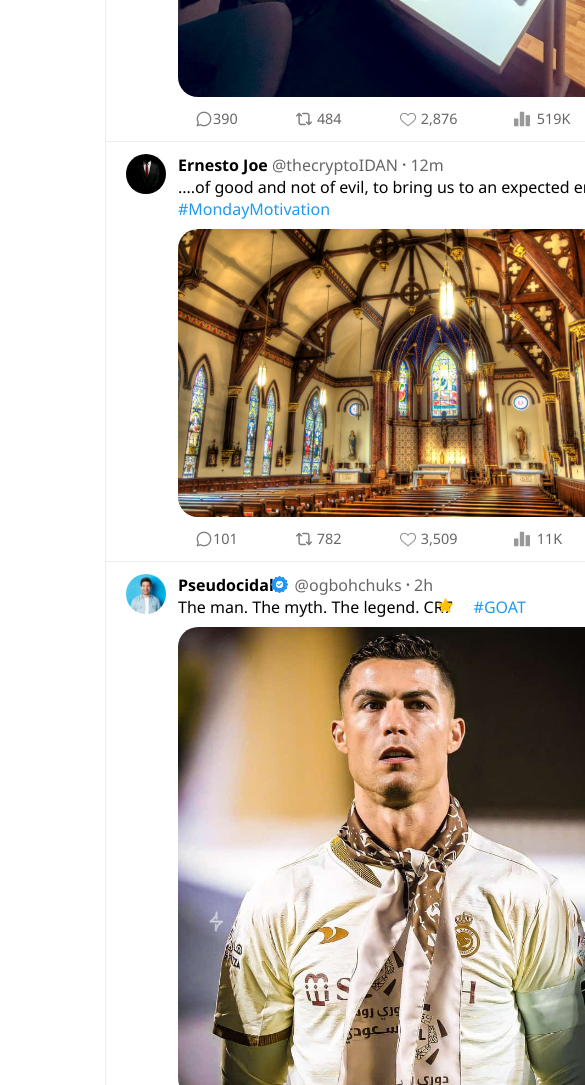
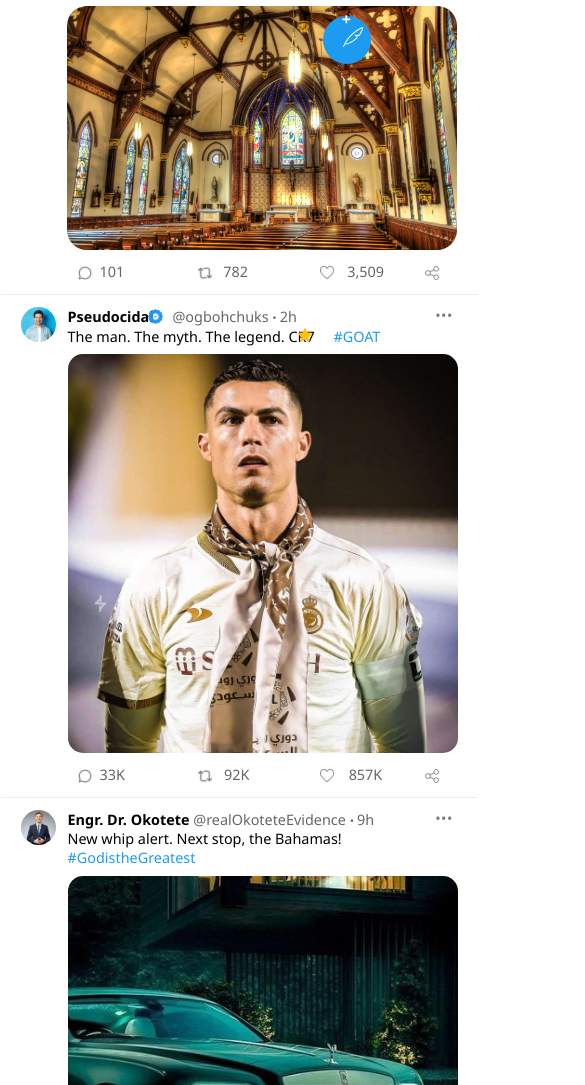
Before and after one commit to xerdin442/twitter-homepage-clone, a plain HTML site: page index.html in a window 390 px wide. Shown: the part 738-1823 px from the top of the page, 585 px wide, since content can reach past the window. Drawn offline with Linux system fonts and the light colour scheme.

Commit message:
more media queries

```diff
--- a/index.html
+++ b/index.html
@@ -35,6 +35,11 @@
 
       <div class="feed">
         <h2>Home</h2>
+
+        <div class="mobile-header">
+          <img src="images/profile-pic.jpg" alt="" class="sidebar-img" />
+          <img src="icons/twitter.png" alt="" class="mobile-header-logo" />
+        </div>
 
         <div class="feed-header">
           <h4>For you</h4>
@@ -77,11 +82,15 @@
             </p>
             <img src="images/tech-workspace.jpg" alt="" class="tweet-img2" />
 
-            <span><img src="icons/comment.png" alt="" class="comment"></span><a href="#">390</a>
-            <span><img src="icons/retweet.png" alt="" class="retweet"></span><a href="#">484</a>
-            <span><img src="icons/heart.png" alt="" class="like"></span><a href="#">2,876</a>
-            <span><img src="icons/statistics.png" alt="" class="stats"></span><a href="#">519K</a>
-            <span><img src="icons/share.png" alt="" class="share"></span>
+            <span><img src="icons/comment.png" alt="" class="comment" /></span
+            ><a href="#">390</a>
+            <span><img src="icons/retweet.png" alt="" class="retweet" /></span
+            ><a href="#">484</a>
+            <span><img src="icons/heart.png" alt="" class="like" /></span
+            ><a href="#">2,876</a>
+            <span><img src="icons/statistics.png" alt="" class="stats" /></span
+            ><a href="#" class="stats-num">519K</a>
+            <span><img src="icons/share.png" alt="" class="share" /></span>
           </div>
         </div>
 
@@ -101,11 +110,15 @@
             </p>
             <img src="images/church-roof.jpg" alt="" class="tweet-img1" />
 
-            <span><img src="icons/comment.png" alt="" class="comment"></span><a href="#">101</a>
-            <span><img src="icons/retweet.png" alt="" class="retweet"></span><a href="#">782</a>
-            <span><img src="icons/heart.png" alt="" class="like"></span><a href="#">3,509</a>
-            <span><img src="icons/statistics.png" alt="" class="stats"></span><a href="#">11K</a>
-            <span><img src="icons/share.png" alt="" class="share"></span>
+            <span><img src="icons/comment.png" alt="" class="comment" /></span
+            ><a href="#">101</a>
+            <span><img src="icons/retweet.png" alt="" class="retweet" /></span
+            ><a href="#">782</a>
+            <span><img src="icons/heart.png" alt="" class="like" /></span
+            ><a href="#">3,509</a>
+            <span><img src="icons/statistics.png" alt="" class="stats" /></span
+            ><a href="#" class="stats-num">11K</a>
+            <span><img src="icons/share.png" alt="" class="share" /></span>
           </div>
         </div>
 
@@ -130,11 +143,15 @@
             </p>
             <img src="images/cr7.jpg" alt="" class="tweet-img2" />
 
-            <span><img src="icons/comment.png" alt="" class="comment"></span><a href="#">33K</a>
-            <span><img src="icons/retweet.png" alt="" class="retweet"></span><a href="#">92K</a>
-            <span><img src="icons/heart.png" alt="" class="like"></span><a href="#">857K</a>
-            <span><img src="icons/statistics.png" alt="" class="stats"></span><a href="#">10.2M</a>
-            <span><img src="icons/share.png" alt="" class="share"></span>
+            <span><img src="icons/comment.png" alt="" class="comment" /></span
+            ><a href="#">33K</a>
+            <span><img src="icons/retweet.png" alt="" class="retweet" /></span
+            ><a href="#">92K</a>
+            <span><img src="icons/heart.png" alt="" class="like" /></span
+            ><a href="#">857K</a>
+            <span><img src="icons/statistics.png" alt="" class="stats" /></span
+            ><a href="#" class="stats-num">10.2M</a>
+            <span><img src="icons/share.png" alt="" class="share" /></span>
           </div>
         </div>
 
@@ -142,7 +159,7 @@
           <img src="images/man-on-suit.jpeg" alt="" class="user-img" />
           <div class="user-tweet">
             <p class="user-info">
-              <span class="user-name">Engr. Okotete MSc. PhD</span>
+              <span class="user-name">Engr. Dr. Okotete</span>
               <span class="user-details"
                 >@realOkoteteEvidence <span class="dot">&dot;</span>&nbsp;
                 9h</span
@@ -155,19 +172,24 @@
             </p>
             <img src="images/rolls-royce.jpg" alt="" class="tweet-img2" />
 
-            <span><img src="icons/comment.png" alt="" class="comment"></span><a href="#">198</a>
-            <span><img src="icons/retweet.png" alt="" class="retweet"></span><a href="#">416</a>
-            <span><img src="icons/heart.png" alt="" class="like"></span><a href="#">2,563</a>
-            <span><img src="icons/statistics.png" alt="" class="stats"></span><a href="#">6,027</a>
-            <span><img src="icons/share.png" alt="" class="share"></span>
-          </div>
+            <span><img src="icons/comment.png" alt="" class="comment" /></span
+            ><a href="#">198</a>
+            <span><img src="icons/retweet.png" alt="" class="retweet" /></span
+            ><a href="#">416</a>
+            <span><img src="icons/heart.png" alt="" class="like" /></span
+            ><a href="#">2,563</a>
+            <span><img src="icons/statistics.png" alt="" class="stats" /></span
+            ><a href="#" class="stats-num">6,027</a>
+            <span><img src="icons/share.png" alt="" class="share" /></span>
           </div>
         </div>
 
         <div class="sidebar">
           <div class="search-bar">
             <input type="search" placeholder="Search Twitter" />
-          <span><img src="icons/search.png" alt="" class="search-icon" /></span>
+            <span
+              ><img src="icons/search.png" alt="" class="search-icon"
+            /></span>
           </div>
 
           <div class="verified-box">
@@ -225,7 +247,10 @@
               <p>
                 <span class="user-name"
                   >Name cannot be blank
-                <img src="icons/verified.png" alt="" class="follow-box-verify1"
+                  <img
+                    src="icons/verified.png"
+                    alt=""
+                    class="follow-box-verify1"
                 /></span>
                 <br />
                 <span class="user-details">@hacksultan</span>
@@ -238,7 +263,10 @@
               <p>
                 <span class="user-name"
                   >Enusonum Jerry
-                <img src="icons/verified.png" alt="" class="follow-box-verify2"
+                  <img
+                    src="icons/verified.png"
+                    alt=""
+                    class="follow-box-verify2"
                 /></span>
                 <br />
                 <span class="user-details">@thatslimdev</span>
@@ -247,11 +275,7 @@
             </div>
 
             <div class="follow-details">
-            <img
-              src="images/microsoft.jpg"
-              alt=""
-              class="follow-ad-image"
-            />
+              <img src="images/microsoft.jpg" alt="" class="follow-ad-image" />
               <p>
                 <span class="user-name">Microsoft</span> <br />
                 <span class="user-details">@microsoft</span><br />
@@ -276,5 +300,10 @@
           </div>
         </div>
       </div>
+    </div>
+
+    <div class="quill-bg"></div>
+    <div class="mobile-plus-sign">+</div>
+    <img src="icons/quill.png" alt="" class="mobile-quill-img" />
   </body>
 </html>
--- a/main.css
+++ b/main.css
@@ -5,6 +5,9 @@ body {
 }
 .container {
   display: flex;
+}
+.mobile-header {
+  display: none;
 }
 .menu {
   flex: 15%;
@@ -557,3 +560,136 @@ input::placeholder {
     margin-right: 8px;
   }
 }
+@media screen and (max-width: 768px) {
+  .sidebar {
+    display: none;
+  }
+  .feed {
+    margin-right: 8%;
+  }
+}
+@media screen and (max-width: 480px) {
+  .menu,
+  .post-tweet {
+    display: none;
+  }
+  .feed {
+    flex: 100%;
+    margin-left: -2%;
+    border: none;
+    margin-right: -2%;
+  }
+  .feed h2 {
+    display: none;
+  }
+  .mobile-header {
+    display: block;
+    padding: 10px 18px;
+  }
+  .mobile-header-logo,
+  .sidebar-img {
+    display: inline-block;
+  }
+  .mobile-header-logo {
+    width: 25px;
+    height: 25px;
+    padding-left: 38%;
+  }
+  .sidebar-img {
+    border-radius: 50%;
+    width: 30px;
+    height: 30px;
+  }
+  .tweet-box {
+    padding: 12px 20px;
+  }
+  .tweet-box-dots {
+    font-size: 32px;
+  }
+  .tweet-img1 {
+    width: 390px;
+    height: 244px;
+  }
+  .tweet-img2 {
+    width: 390px;
+    border-radius: 15px;
+  }
+  .user-img {
+    width: 35px;
+    height: 35px;
+  }
+  .user-info,
+  .tweet-text,
+  .user-tweet a {
+    font-size: 0.9em;
+  }
+  .stats, .stats-num {
+    display: none !important;
+  }
+  .user-tweet a:first-of-type {
+    margin-left: 32px !important;
+  }
+  .user-tweet a {
+    margin: 12px 0 0 95px;
+  }
+  .comment,
+  .retweet,
+  .share,
+  .like {
+    width: 14px;
+    height: 14px;
+  }
+  .retweet {
+    left: 41.5%;
+  }
+  .like {
+    left: 67%;
+  }
+  .star {
+    top: 33.5px;
+    right: 34.8%;
+    width: 14px;
+    height: 14px;
+  }
+  .tweet-box-verify1,
+  .tweet-box-verify2 {
+    width: 15px;
+    height: 15px;
+  }
+  .tweet-box-verify2 {
+    left: 31%;
+  }
+  .tweet-box-verify1 {
+    left: 24.2%;
+  }
+  .red-heart {
+    font-size: 22px;
+    top: 25px;
+    left: 32.8%;
+  }
+  .quill-bg {
+    background-color: #1d9bf0 !important;
+    border-radius: 50%;
+    width: 48px;
+    height: 48px;
+    position: fixed;
+    bottom: 5%;
+    right: 5%;
+  }
+  .mobile-quill-img {
+    display: block;
+    width: 20px;
+    height: 20px;
+    position: fixed;
+    bottom: 7%;
+    right: 7%;
+    filter: invert(100%);
+  }
+  .mobile-plus-sign {
+    font-weight: 600;
+    position: fixed;
+    bottom: 9%;
+    right: 10%;
+    color: white;
+  }
+}
```
Lines whose indentation alone changed are shown as unchanged.
